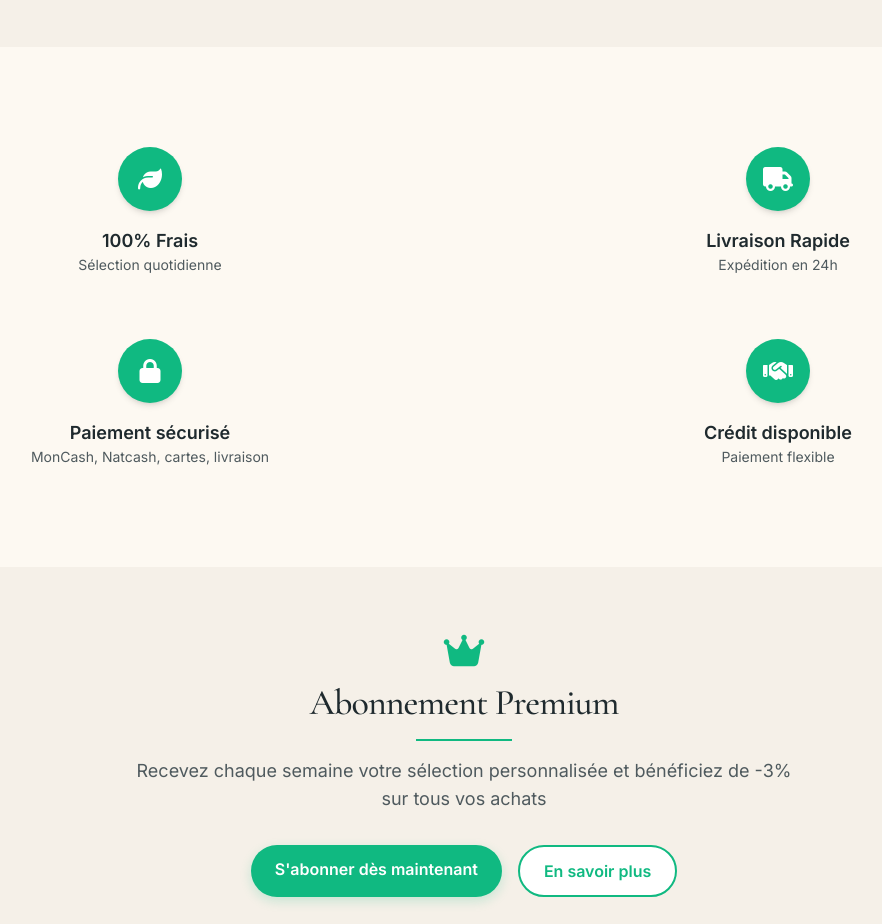
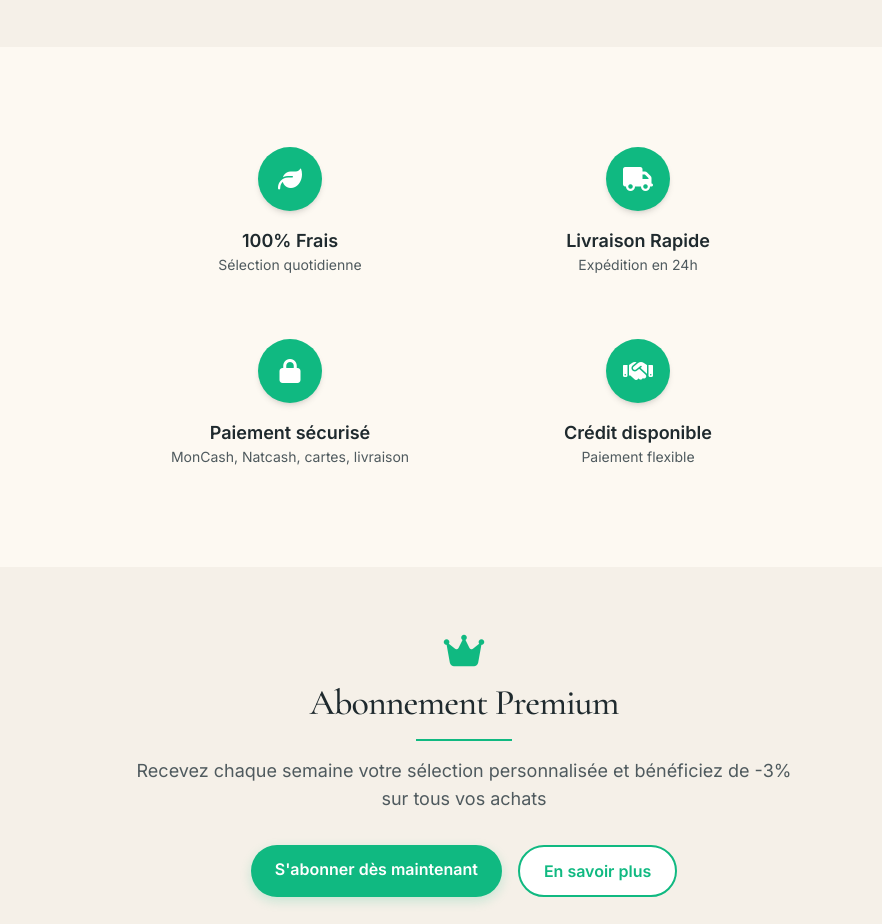
Before and after one commit to hisberts-tech/website-hdaily, a React (Vite) app: page / in a window 1280 px wide. Shown: the part 2800-3724 px from the top of the page, without its empty margins (176-1058 px from the left). Built offline with nearby package versions, Linux system fonts and the light colour scheme.

Commit message:
Arrange services in 2x2 grid layout on homepage

```diff
--- a/src/pages/Home.tsx
+++ b/src/pages/Home.tsx
@@ -256,7 +256,7 @@ const Home: React.FC = () => {
 
       {/* Services */}
       <section className="py-20 max-w-7xl mx-auto px-6">
-        <div className="grid grid-cols-1 sm:grid-cols-2 gap-4 sm:gap-6 text-center">
+        <div className="grid grid-cols-2 gap-4 sm:gap-6 text-center max-w-2xl mx-auto">
           {services.map((service, index) => (
             <div key={index} className="p-5">
               <div className="w-16 h-16 bg-hd-primary rounded-full flex items-center justify-center mx-auto mb-4 shadow-md">
```
